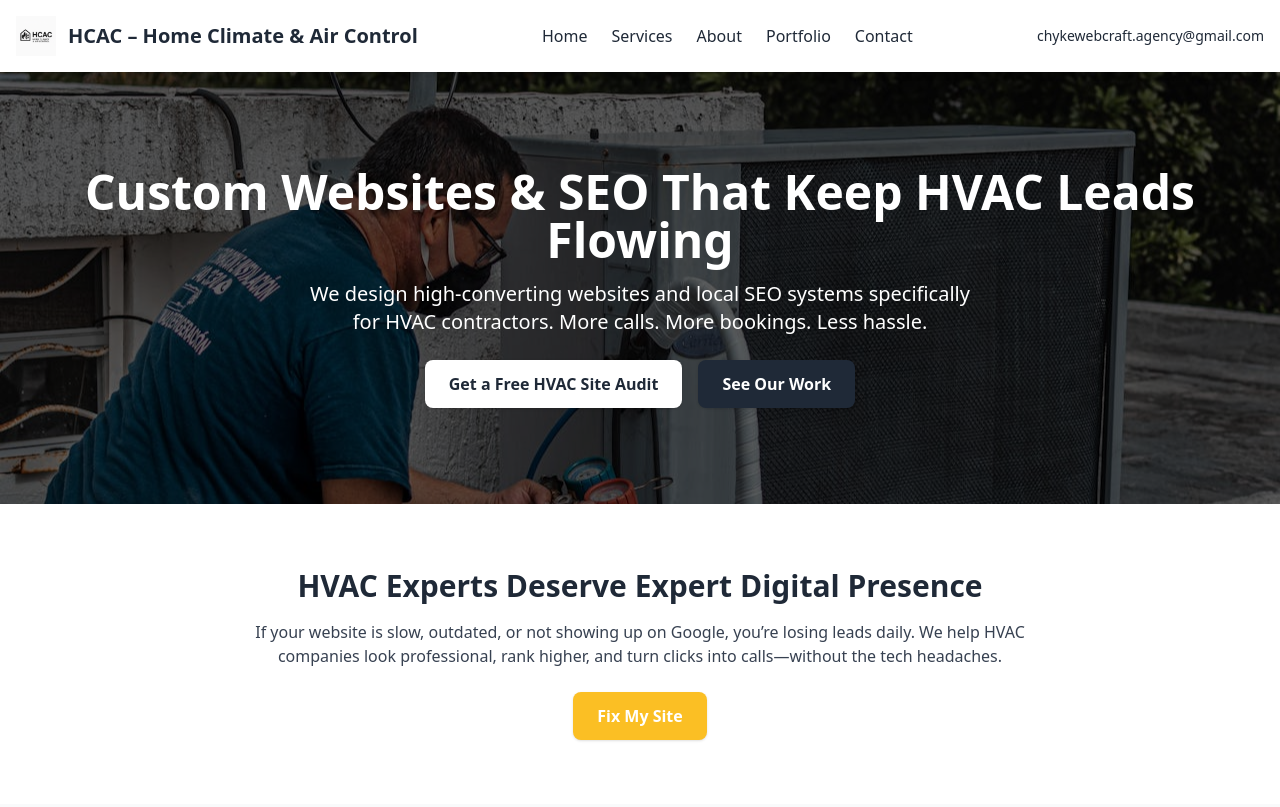
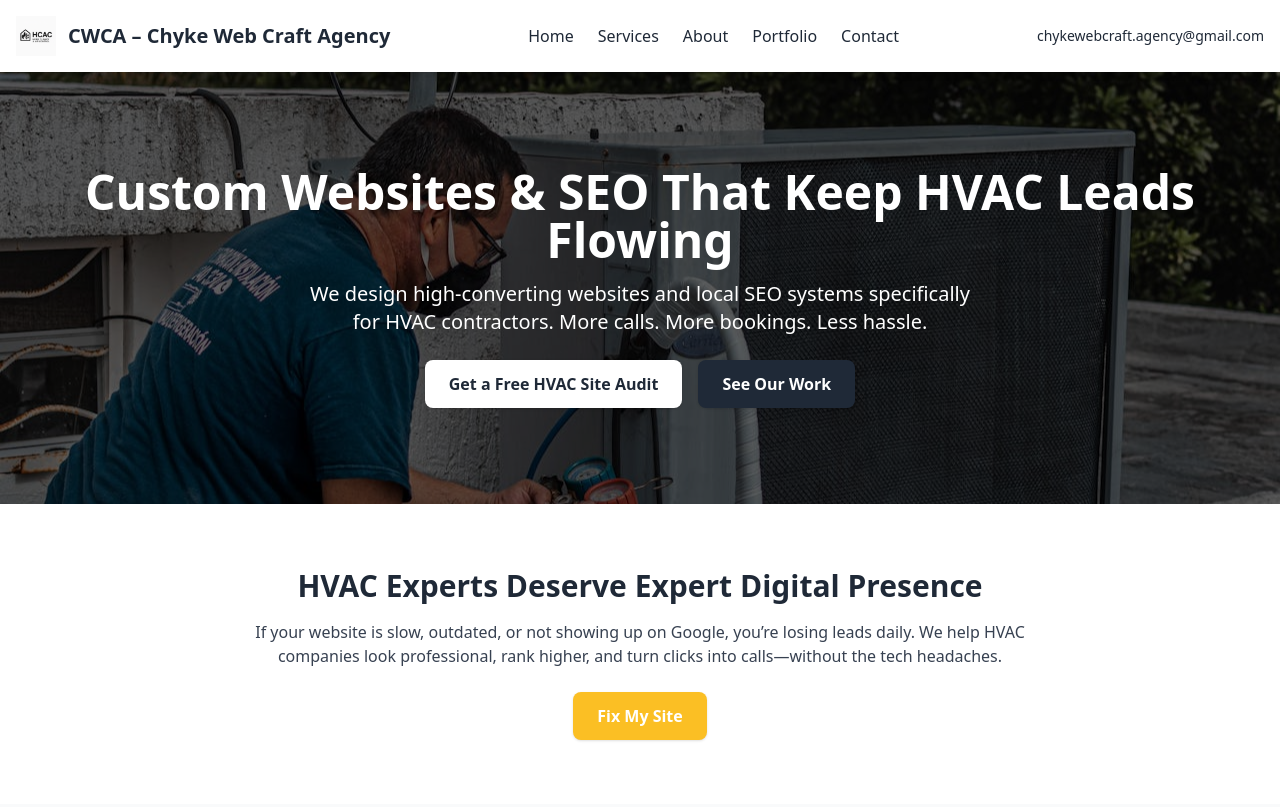
Before and after one commit to solochyke/www.chykewebcraft.com, a plain HTML site: page index.html in a window 1280 px wide. Shown: the top 807 px of the page. Drawn offline with nearby package versions, Linux system fonts and the light colour scheme.

Commit message:
Update index.html

```diff
--- a/index.html
+++ b/index.html
@@ -3,7 +3,7 @@
 <head>
   <meta charset="UTF-8" />
   <meta name="viewport" content="width=device-width, initial-scale=1.0" />
-  <title>HCAC – Home Climate & Air Control | Trusted HVAC Services for Year-Round Comfort</title>
+  <title>CWCA – Chyke Web Craft Agency | Trusted Agency for HVAC businesses</title>
   <meta name="description" content="High-performing web and SEO solutions for HVAC businesses. Get more leads and calls with tailored digital systems from Chyke Web Craft." />
   <script src="https://cdn.tailwindcss.com"></script>
   <script>
@@ -26,7 +26,7 @@
     <div class="max-w-7xl mx-auto px-4 py-4 flex justify-between items-center">
       <div class="flex items-center space-x-3">
         <img src="img/CVAC logo.png" alt="HCAC logo" class="h-10 w-auto">
-        <span class="text-xl font-bold text-navy">HCAC – Home Climate & Air Control</span>
+        <span class="text-xl font-bold text-navy">CWCA – Chyke Web Craft Agency</span>
       </div>
       <div class="md:hidden">
         <button id="menuBtn" class="text-navy focus:outline-none focus:ring-2 focus:ring-gold">
```
